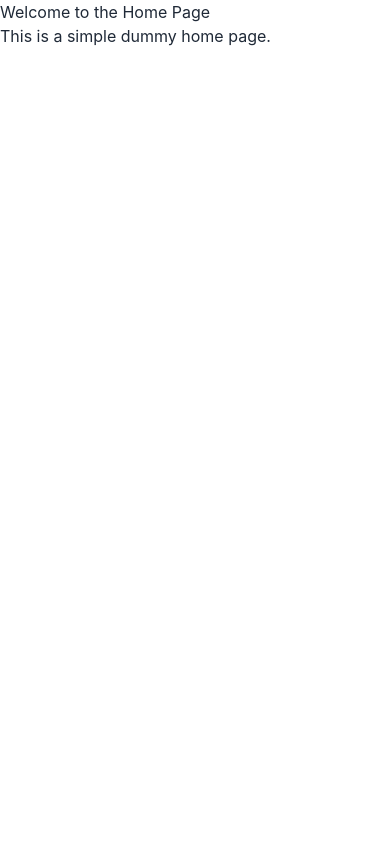
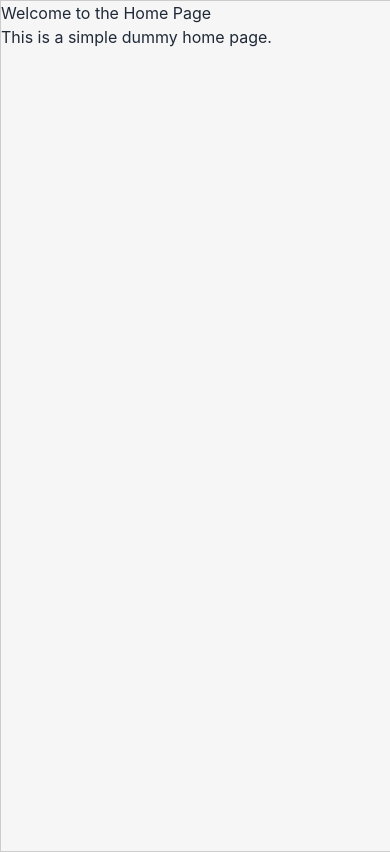
Before and after one commit to crispyinuo/DiligentDrGreen, a React (Create React App) app in the folder dr-green/: page / in a window 390 px wide. Built offline with nearby package versions, Linux system fonts and the light colour scheme.

Commit message:
add phone container for main app

```diff
--- a/dr-green/src/App.css
+++ b/dr-green/src/App.css
@@ -40,3 +40,14 @@
     transform: rotate(360deg);
   }
 }
+
+.mobile-view-container {
+  width: 393px; /* iPhone 14 Pro width */
+  height: 852px; /* iPhone 14 Pro height */
+  margin: auto;
+  border: 1px solid #ccc;
+  box-shadow: 0 0 10px rgba(0,0,0,0.1);
+  overflow-y: auto; /* Allows scrolling */
+  position: relative;
+  background-color: #F6F6F6;
+}
--- a/dr-green/src/App.js
+++ b/dr-green/src/App.js
@@ -9,6 +9,7 @@ import Community from "./pages/community";
 
 export default function App() {
   return (
+    <div className="mobile-view-container">
       <BrowserRouter>
         <Routes>
           <Route path="/" element={<Home />} />
@@ -17,6 +18,7 @@ export default function App() {
           <Route path="community" element={<Community />} />
         </Routes>
       </BrowserRouter>
+    </div>
   );
 }
 
```
Lines whose indentation alone changed are shown as unchanged.
